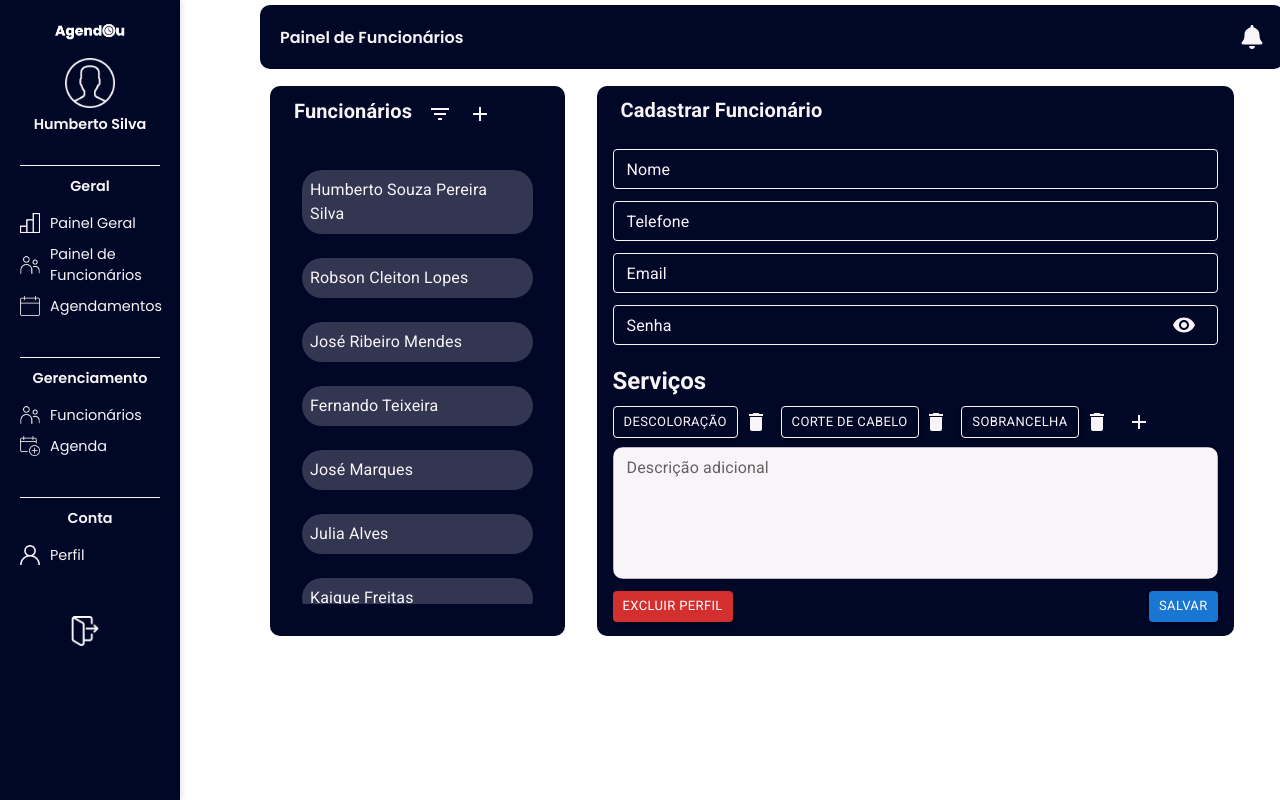
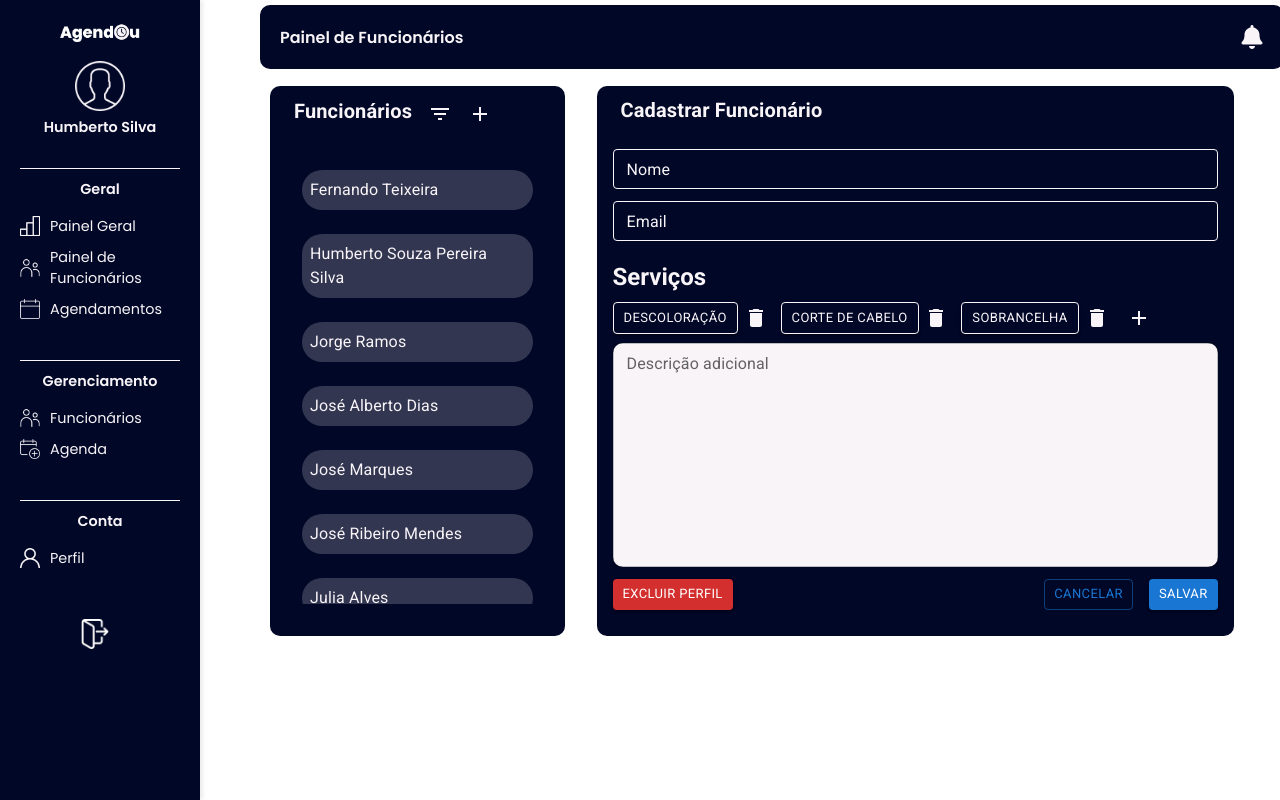
Before and after one commit to Agendou/agendou-web-front, a React (Create React App) app: page /profile-profissional in a window 1280 px wide. Both pictures are taken after a click on the button 480 px from the left and 114 px from the top of the page. Built offline with nearby package versions, Linux system fonts and the light colour scheme.

Commit message:
Update profile-profissional

```diff
--- a/package.json
+++ b/package.json
@@ -11,6 +11,7 @@
     "@testing-library/jest-dom": "^5.17.0",
     "@testing-library/react": "^13.4.0",
     "@testing-library/user-event": "^13.5.0",
+    "axios": "^1.7.7",
     "bootstrap": "^5.3.3",
     "chart.js": "^4.4.4",
     "framer-motion": "^11.11.10",
@@ -22,6 +23,7 @@
     "react-icons": "^5.3.0",
     "react-router-dom": "^6.26.2",
     "react-scripts": "5.0.1",
+    "react-toastify": "^10.0.6",
     "recharts": "^2.13.0",
     "web-vitals": "^2.1.4"
   },
--- /dev/null
+++ b/src/api.js
@@ -0,0 +1,5 @@
+import axios from 'axios';
+
+const api = axios.create({ baseURL: 'http://localhost:8080' });
+
+export default api;
--- a/src/components/HeaderApp/HeaderApp.jsx
+++ b/src/components/HeaderApp/HeaderApp.jsx
@@ -1,6 +1,5 @@
 import React from 'react';
 import { FaBell } from 'react-icons/fa';
-import perfilDash from '../../assets/images/perfilDash.png';
 import styles from './HeaderApp.module.css';
 
 const Header = ({ title }) => {
@@ -9,7 +8,6 @@ const Header = ({ title }) => {
       <h1 className={styles.headerTitle}>{title}</h1>
       <div className={styles.headerIcons}>
         <FaBell className={styles.notificationIcon} />
-        {/* <img src={perfilDash} alt="Foto de Perfil" className={styles.profilePic} /> */}
       </div>
     </div>
   );
--- a/src/components/Sidebar/Sidebar.css
+++ b/src/components/Sidebar/Sidebar.css
@@ -36,7 +36,7 @@
 }
 
 .sidebar {
-  width: 180px;
+  width: 200px;
   transition: width 0.3s;
 }
 
--- a/src/components/Sidebar/Sidebar.jsx
+++ b/src/components/Sidebar/Sidebar.jsx
@@ -47,7 +47,7 @@ const Sidebar = ({ isVisible }) => {
                   </Link>
                 </li>
                 <li>
-                  <Link to="/profile-profissional">
+                  <Link to="/painel">
                     <img src={employeesIcon} alt="Painel de Funcionários" className="menu-icon" /> Painel de Funcionários
                   </Link>
                 </li>
--- a/src/pages/ProfileProfissional/ProfileProfissional.jsx
+++ b/src/pages/ProfileProfissional/ProfileProfissional.jsx
@@ -8,28 +8,47 @@ import {
   ListItemText,
   Typography,
   Box,
-  InputAdornment,
   TextField,
 } from '@mui/material';
-import { Add, Visibility, VisibilityOff, FilterList, Delete } from '@mui/icons-material';
+import { Add, FilterList, Delete } from '@mui/icons-material';
 import Sidebar from '../../components/Sidebar/Sidebar';
 import HeaderApp from '../../components/HeaderApp/HeaderApp';
 import styles from './ProfileProfissional.module.css';
+import api from '../../api';
+import { ToastContainer, toast } from 'react-toastify';
+import 'react-toastify/dist/ReactToastify.css';
+
 
 const ProfileProfissional = () => {
-  const [showPassword, setShowPassword] = useState(false);
+  // const [showPassword, setShowPassword] = useState(false);
   const [filter, setFilter] = useState('');
   const [isCadastroVisible, setIsCadastroVisible] = useState(false);
   const [servicos, setServicos] = useState(['Descoloração', 'Corte de cabelo', 'Sobrancelha']);
 
-  const handleTogglePasswordVisibility = () => {
-    setShowPassword((prev) => !prev);
-  };
+  const [isAscending, setIsAscending] = useState(true);
+
+  const [nome, setNome] = useState('');
+  // const [telefone, setTelefone] = useState('');
+  const [email, setEmail] = useState('');
+  // const [senha, setSenha] = useState('');
+  const [servico, setServico] = useState('');
+  const [descricao, setDescricao] = useState('');
+
+  // const handleTogglePasswordVisibility = () => {
+  //   setShowPassword((prev) => !prev);
+  // };
 
   const toggleCadastro = () => {
-    setIsCadastroVisible((prev) => !prev);
+    setIsCadastroVisible((prev) => {
+      const newState = !prev;
+      if (newState) {
+        setTimeout(() => {
+          setIsCadastroVisible(newState);
+        }, 10);
+      }
+      return newState;
+    });
   };
-
   const handleRemoveService = (serviceToRemove) => {
     setServicos((prevServices) => prevServices.filter(service => service !== serviceToRemove));
   };
@@ -42,12 +61,52 @@ const ProfileProfissional = () => {
     'José Marques',
     'Julia Alves',
     'Kaique Freitas',
-    'Gustavo Ramos',
+    'Jorge Ramos',
     'José Alberto Dias',
   ];
 
+  const handleSave = async () => {
+    try {
+      const response = await api.post('/funcionarios', {
+        nome,
+        email,
+      });
+      toast.success("Funcionário cadastrado com sucesso!");
+    } catch (error) {
+      console.error("Erro ao cadastrar funcionário:", error);
+      toast.error("Erro ao cadastrar funcionário. Verifique os dados preenchidos.");
+    }
+  };
+
+  const handleCancel = () => {
+    setNome('');
+    setEmail('');
+    setIsCadastroVisible(false);
+  };
+
+  // const toggleOrder = () => {
+  //   setIsAscending((prev) => !prev);
+  // };
+
+  const [selectedFuncionarioId, setSelectedFuncionarioId] = useState(null);
+
+  const handleDelete = async () => {
+    if (selectedFuncionarioId) {
+      try {
+        await api.delete(`/funcionarios/${selectedFuncionarioId}`);
+        setServicos((prev) => prev.filter(service => service.id !== selectedFuncionarioId));
+        toast.success("Funcionário excluído com sucesso!");
+        setSelectedFuncionarioId(null);
+      } catch (error) {
+        console.error("Erro ao excluir funcionário:", error);
+        toast.error("Erro ao excluir funcionário. Tente novamente.");
+      }
+    }
+  };
+
   return (
     <div className={styles.bodyProfissional}>
+         <ToastContainer />
       <Box
         sx={{
           display: 'flex',
@@ -115,9 +174,10 @@ const ProfileProfissional = () => {
                   }}
                   className={styles.scrollbar}
                 >
-                  <List>
+                    <List>
                     {funcionarios
                       .filter((name) => name.toLowerCase().includes(filter.toLowerCase()))
+                      .sort((a, b) => isAscending ? a.localeCompare(b) : b.localeCompare(a))
                       .map((name) => (
                         <ListItem key={name} button>
                           <ListItemText
@@ -173,56 +233,40 @@ const ProfileProfissional = () => {
                       fullWidth
                       margin="dense"
                       size="small"
+                      value={nome}
+                      onChange={(e) => setNome(e.target.value)}
                       sx={{
                         input: { color: '#f8f4f8' },
                         label: { color: '#f8f4f8' },
                         fieldset: { borderColor: '#f8f4f8' },
                       }}
                     />
-                    <TextField
+                    {/* <TextField
                       label="Telefone"
                       fullWidth
                       margin="dense"
                       size="small"
+                      value={telefone}
+                      onChange={(e) => setTelefone(e.target.value)}
+                      sx={{
+                        input: { color: '#f8f4f8' },
+                        label: { color: '#f8f4f8' },
+                        fieldset: { borderColor: '#f8f4f8' },
+                      }}
+                    /> */}
+                    <TextField
+                      label="Email"
+                      fullWidth
+                      margin="dense"
+                      size="small"
+                      value={email}
+                      onChange={(e) => setEmail(e.target.value)}
                       sx={{
                         input: { color: '#f8f4f8' },
                         label: { color: '#f8f4f8' },
                         fieldset: { borderColor: '#f8f4f8' },
                       }}
                     />
-                    <TextField
-                      label="Email"
-                      fullWidth
-                      margin="dense"
-                      size="small"
-                      sx={{
-                        input: { color: '#f8f4f8' },
-                        label: { color: '#f8f4f8' },
-                        fieldset: { borderColor: '#f8f4f8' },
-                      }}
-                    />
-                    <TextField
-                      label="Senha"
-                      fullWidth
-                      margin="dense"
-                      type={showPassword ? 'text' : 'password'}
-                      InputProps={{
-                        endAdornment: (
-                          <InputAdornment position="end">
-                            <IconButton onClick={handleTogglePasswordVisibility}>
-                              {showPassword ? <VisibilityOff sx={{ color: '#f8f4f8' }} /> : <Visibility sx={{ color: '#f8f4f8' }} />}
-                            </IconButton>
-                          </InputAdornment>
-                        ),
-                      }}
-                      size="small"
-                      sx={{
-                        input: { color: '#f8f4f8' },
-                        label: { color: '#f8f4f8' },
-                        fieldset: { borderColor: '#f8f4f8' },
-                      }}
-                    />
-
                     <Typography variant="h5" gutterBottom sx={{ mb: 1, color: '#f8f4f8', mt: 2, fontWeight: 'bold' }}>
                       Serviços
                     </Typography>
@@ -232,6 +276,8 @@ const ProfileProfissional = () => {
                           <Button
                             variant="contained"
                             size="small"
+                            value={service}
+                            onChange={(e) => setServico(e.target.value)}
                             sx={{
                               backgroundColor: '#010726',
                               border: '1px solid #f8f4f8',
@@ -243,7 +289,7 @@ const ProfileProfissional = () => {
                           <IconButton
                             size="small"
                             onClick={() => handleRemoveService(service)}
-                            sx={{ ml: 0.1 }} // Ajustado para ficar mais próximo
+                            sx={{ ml: 0.1 }}
                           >
                             <Delete sx={{ color: '#f8f4f8' }} />
                           </IconButton>
@@ -261,8 +307,10 @@ const ProfileProfissional = () => {
                       fullWidth
                       margin="dense"
                       multiline
-                      rows={5}
+                      rows={9}
                       size="small"
+                      value={descricao}
+                      onChange={(e) => setDescricao(e.target.value)}
                       sx={{
                         input: { color: '#f8f4f8' },
                         bgcolor: '#f8f4f8',
@@ -272,11 +320,25 @@ const ProfileProfissional = () => {
                     />
 
                     <Grid container justifyContent="space-between" sx={{ mt: 1 }}>
-                      <Button variant="contained" color="error" size="small">
+                      <Button variant="contained" color="error" size="small" onClick={handleDelete}>
                         Excluir Perfil
                       </Button>
                       <Grid item>
-                        <Button variant="contained" color="primary" size="small">
+                      <Button
+                          variant="outlined"
+                          color="primary"
+                          size="small"
+                          onClick={handleCancel}
+                          sx={{ mr: 2 }}
+                        >
+                          Cancelar
+                        </Button>
+                        <Button
+                          variant="contained"
+                          color="primary"
+                          size="small"
+                          onClick={handleSave}
+                        >
                           Salvar
                         </Button>
                       </Grid>
--- a/src/pages/ProfileProfissional/ProfileProfissional.module.css
+++ b/src/pages/ProfileProfissional/ProfileProfissional.module.css
@@ -29,17 +29,13 @@ color: #f8f4f8;
 
 .cadastroBox {
   opacity: 0;
-  transform: scale(0.9);
-  transition: opacity 0.3s, transform 0.3s;
-}
-
-.cadastroBox {
-  opacity: 0;
-  transform: translateX(-100%);
-  transition: opacity 0.3s ease, transform 0.3s ease;
+  transform: translateY(-20px);
+  transition: opacity 0.5s ease, transform 0.5s ease;
+  visibility: hidden;
 }
 
 .cadastroBox.open {
   opacity: 1;
-  transform: translateX(0);
+  transform: translateY(0);
+  visibility: visible;
 }
```
Also changed, not shown: 1 other file (tests, documents, lock files or other folders).
